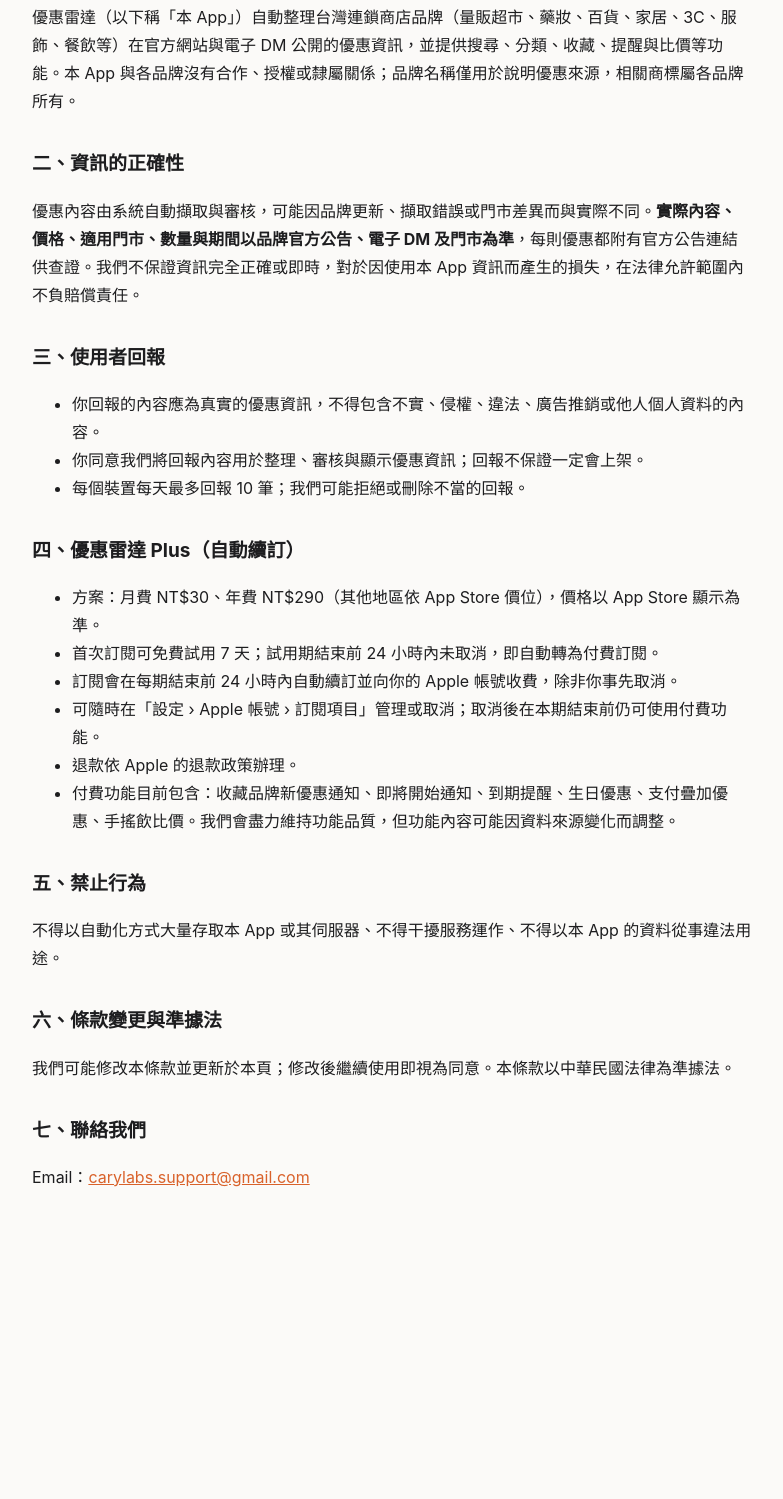
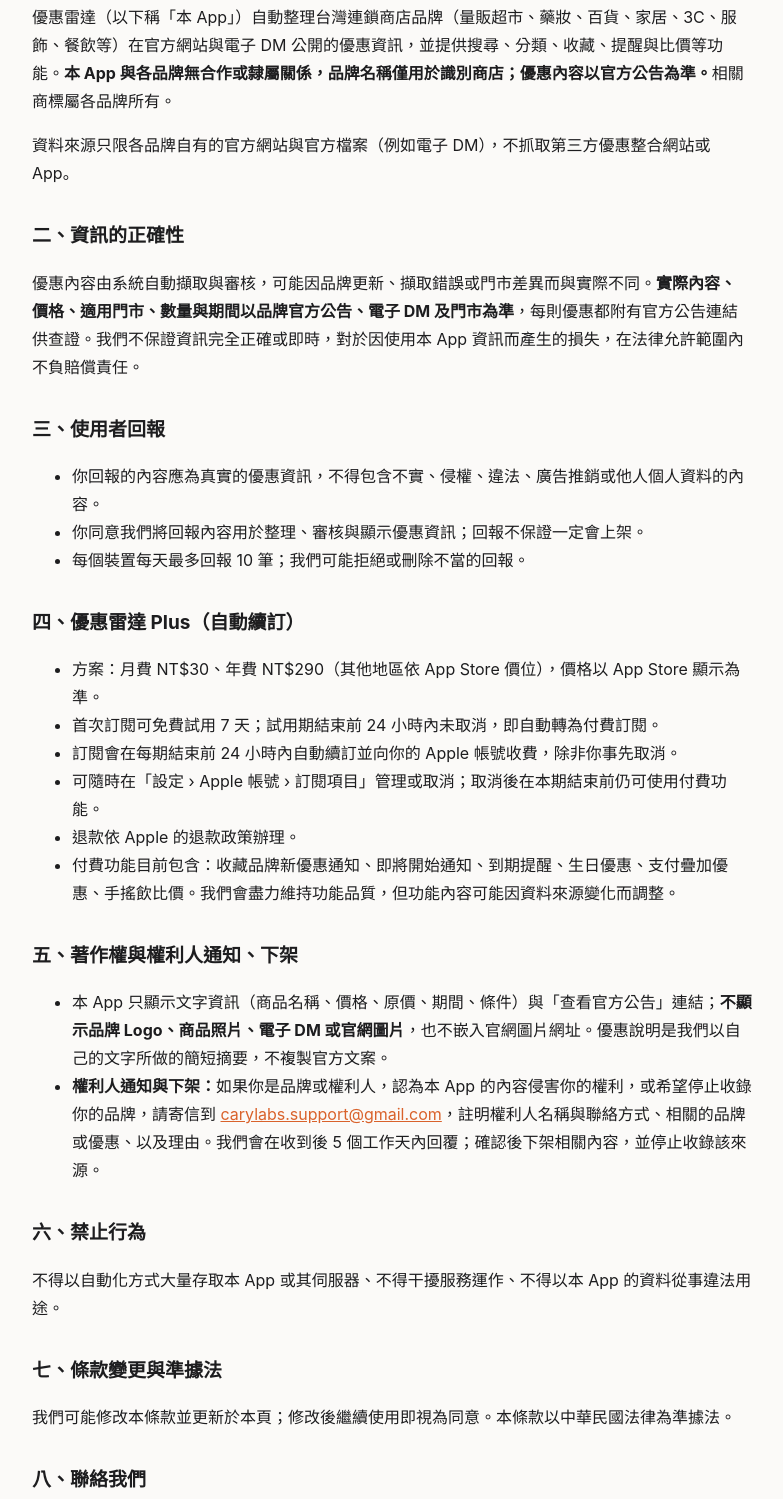
Before and after one commit to aclothes/youhui-radar-legal, a plain HTML site: page terms.html in a window 1280 px wide. Shown: the part 254-1753 px from the top of the page, without its empty margins (248-1031 px from the left). Before the commit the page ends 1541 px from the top, so only its background shows below. Drawn offline with Linux system fonts and the light colour scheme.

Commit message:
更新隱私權政策與使用條款

```diff
--- a/terms.html
+++ b/terms.html
@@ -7,7 +7,8 @@
 <p class="meta">生效日期：2026 年 12 月 1 日（上架前依實際日期更新）</p>
 
 <h2>一、服務內容</h2>
-<p>優惠雷達（以下稱「本 App」）自動整理台灣連鎖商店品牌（量販超市、藥妝、百貨、家居、3C、服飾、餐飲等）在官方網站與電子 DM 公開的優惠資訊，並提供搜尋、分類、收藏、提醒與比價等功能。本 App 與各品牌沒有合作、授權或隸屬關係；品牌名稱僅用於說明優惠來源，相關商標屬各品牌所有。</p>
+<p>優惠雷達（以下稱「本 App」）自動整理台灣連鎖商店品牌（量販超市、藥妝、百貨、家居、3C、服飾、餐飲等）在官方網站與電子 DM 公開的優惠資訊，並提供搜尋、分類、收藏、提醒與比價等功能。<strong>本 App 與各品牌無合作或隸屬關係，品牌名稱僅用於識別商店；優惠內容以官方公告為準。</strong>相關商標屬各品牌所有。</p>
+<p>資料來源只限各品牌自有的官方網站與官方檔案（例如電子 DM），不抓取第三方優惠整合網站或 App。</p>
 
 <h2>二、資訊的正確性</h2>
 <p>優惠內容由系統自動擷取與審核，可能因品牌更新、擷取錯誤或門市差異而與實際不同。<strong>實際內容、價格、適用門市、數量與期間以品牌官方公告、電子 DM 及門市為準</strong>，每則優惠都附有官方公告連結供查證。我們不保證資訊完全正確或即時，對於因使用本 App 資訊而產生的損失，在法律允許範圍內不負賠償責任。</p>
@@ -29,12 +30,18 @@
 <li>付費功能目前包含：收藏品牌新優惠通知、即將開始通知、到期提醒、生日優惠、支付疊加優惠、手搖飲比價。我們會盡力維持功能品質，但功能內容可能因資料來源變化而調整。</li>
 </ul>
 
-<h2>五、禁止行為</h2>
+<h2>五、著作權與權利人通知、下架</h2>
+<ul>
+<li>本 App 只顯示文字資訊（商品名稱、價格、原價、期間、條件）與「查看官方公告」連結；<strong>不顯示品牌 Logo、商品照片、電子 DM 或官網圖片</strong>，也不嵌入官網圖片網址。優惠說明是我們以自己的文字所做的簡短摘要，不複製官方文案。</li>
+<li><strong>權利人通知與下架：</strong>如果你是品牌或權利人，認為本 App 的內容侵害你的權利，或希望停止收錄你的品牌，請寄信到 <a href="mailto:carylabs.support@gmail.com">carylabs.support@gmail.com</a>，註明權利人名稱與聯絡方式、相關的品牌或優惠、以及理由。我們會在收到後 5 個工作天內回覆；確認後下架相關內容，並停止收錄該來源。</li>
+</ul>
+
+<h2>六、禁止行為</h2>
 <p>不得以自動化方式大量存取本 App 或其伺服器、不得干擾服務運作、不得以本 App 的資料從事違法用途。</p>
 
-<h2>六、條款變更與準據法</h2>
+<h2>七、條款變更與準據法</h2>
 <p>我們可能修改本條款並更新於本頁；修改後繼續使用即視為同意。本條款以中華民國法律為準據法。</p>
 
-<h2>七、聯絡我們</h2>
+<h2>八、聯絡我們</h2>
 <p>Email：<a href="mailto:carylabs.support@gmail.com">carylabs.support@gmail.com</a></p>
 </main></body></html>
```
